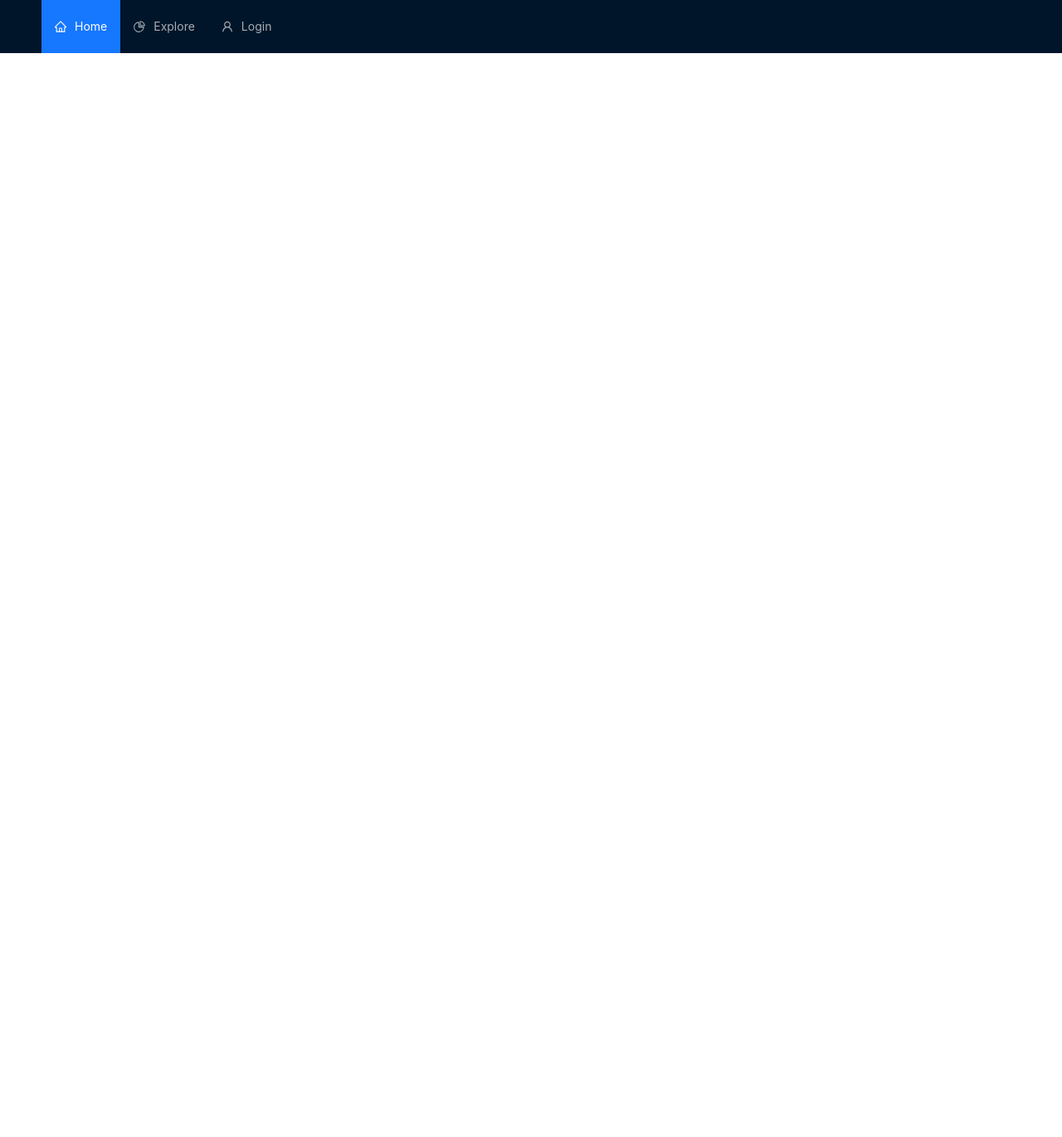
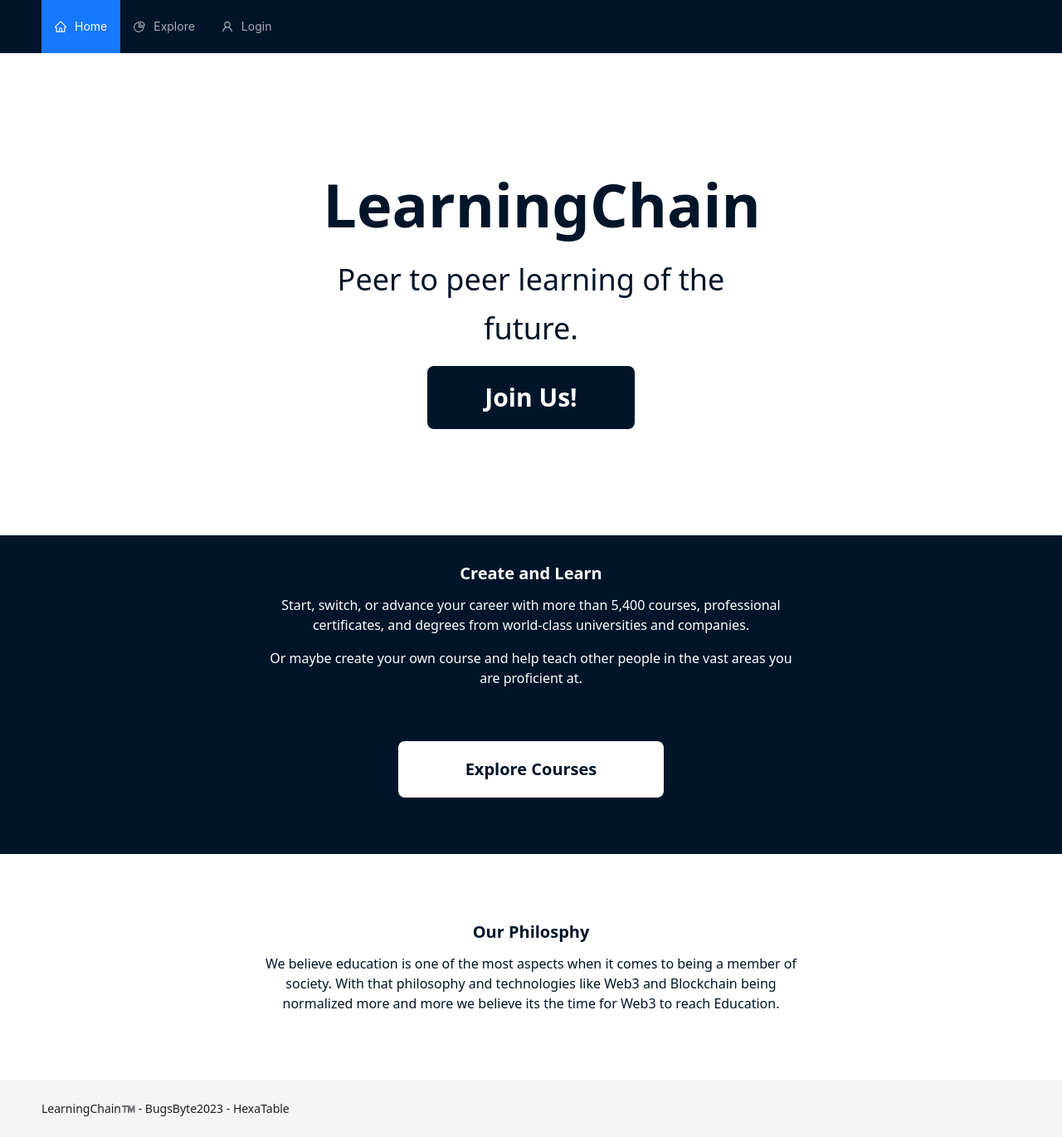
Before and after one commit to HexaTable/LearningChain, a Next.js app: page / in a window 1280 px wide. Shown: the whole page at 83% size. Before the commit the page ends 800 px from the top, so only its background shows below. Built offline with nearby package versions, Linux system fonts and the light colour scheme; no server answers.

Commit message:
Refactor Landing Page (#21)
Co-authored-by: Rui Lopes <76881129+RuiL1904@users.noreply.github.com>

```diff
--- a/pages/dashboard/index.tsx
+++ b/pages/dashboard/index.tsx
@@ -1,6 +1,4 @@
 import DashboardLayout from "../../components/DashboardLayout";
-
-import AllCourses from "../../components/Courses/AllCourses";
 
 const Dashboard: React.FC = () => {
   return (
--- a/pages/index.tsx
+++ b/pages/index.tsx
@@ -1,6 +1,10 @@
 import React from "react";
 import { GetStaticProps } from "next";
 import Navbar from "../components/Navbar";
+import Link from "next/link";
+import { Layout } from "antd";
+
+const { Footer } = Layout;
 
 export const getStaticProps: GetStaticProps = async () => {
   return {
@@ -12,6 +16,81 @@ const Index = () => {
   return (
     <>
       <Navbar />
+      <section className="bg-white mt-12 overflow-hidden">
+        <div className="container mx-auto mb-20">
+          <div className="flex flex-wrap justify-center">
+            <div className="ml-auto mr-auto mt-20 w-full px-12 md:w-5/12 md:px-4">
+              <h1 className="mb-1 text-7xl font-extrabold leading-normal text-primary text-center">
+                LearningChain
+              </h1>
+              <h2 className="mt-2 mb-4 text-4xl font-light leading-relaxed text-primary text-center">
+                Peer to peer learning of the future.
+              </h2>
+              <Link key="/api/auth/signin" href="/api/auth/signin">
+                <a>
+                  <p className="w-1/2 mx-auto bg-primary text-white font-bold text-center text-bold text-3xl py-5 px-2 rounded-lg">
+                    Join Us!
+                  </p>
+                </a>
+              </Link>
+            </div>
+          </div>
+        </div>
+      </section>
+      <section className="bg-primary mt-12 overflow-hidden h-96">
+        <div className="container mx-auto mb-10">
+          <div className="flex flex-wrap justify-center mt-8">
+            <div className="w-1/2 mx-auto">
+              <h1 className="text-white text-center text-xl font-extrabold">
+                Create and Learn
+              </h1>
+              <div className="flex flex-wrap">
+                <div className="container mx-auto w-f text-white mt-3">
+                  <p className="text-center">
+                    Start, switch, or advance your career with more than 5,400
+                    courses, professional certificates, and degrees from
+                    world-class universities and companies.
+                  </p>
+                  <p className="text-center mt-4">
+                    Or maybe create your own course and help teach other people
+                    in the vast areas you are proficient at.
+                  </p>
+                </div>
+              </div>
+              <Link key="/explore" href="/explore">
+                <a>
+                  <p className="w-1/2 mx-auto bg-white text-primary font-bold text-center text-bold text-xl mt-16 py-5 px-2 rounded-lg">
+                    Explore Courses
+                  </p>
+                </a>
+              </Link>
+            </div>
+          </div>
+        </div>
+      </section>
+      <section className="bg-white mt-12 overflow-hidden h-full">
+        <div className="container mx-auto mb-20">
+          <div className="flex flex-wrap justify-center mt-8">
+            <div className="w-1/2 mx-auto">
+              <h1 className="text-primary text-center text-xl font-extrabold">
+                Our Philosphy
+              </h1>
+              <div className="flex flex-wrap">
+                <div className="container mx-auto w-f text-primary mt-3">
+                  <p className="text-center">
+                    We believe education is one of the most aspects when it
+                    comes to being a member of society. With that philosophy
+                    and technologies like Web3 and Blockchain being normalized
+                    more and more we believe its the time for Web3 to reach
+                    Education.
+                  </p>{" "}
+                </div>
+              </div>
+            </div>
+          </div>
+        </div>
+      </section>
+      <Footer> LearningChain™️ - BugsByte2023 - HexaTable</Footer >
     </>
   );
 };
--- a/tailwind.config.js
+++ b/tailwind.config.js
@@ -9,7 +9,11 @@ module.exports = {
     "./src/**/*.{js,ts,jsx,tsx}",
   ],
   theme: {
-    extend: {},
+    extend: {
+      colors: {
+        primary: "#001529",
+      },
+    },
   },
   plugins: [],
 };
```
Also changed, not shown: components/Navbar.tsx (line endings or trailing spaces), public/images/woman.png (added).
